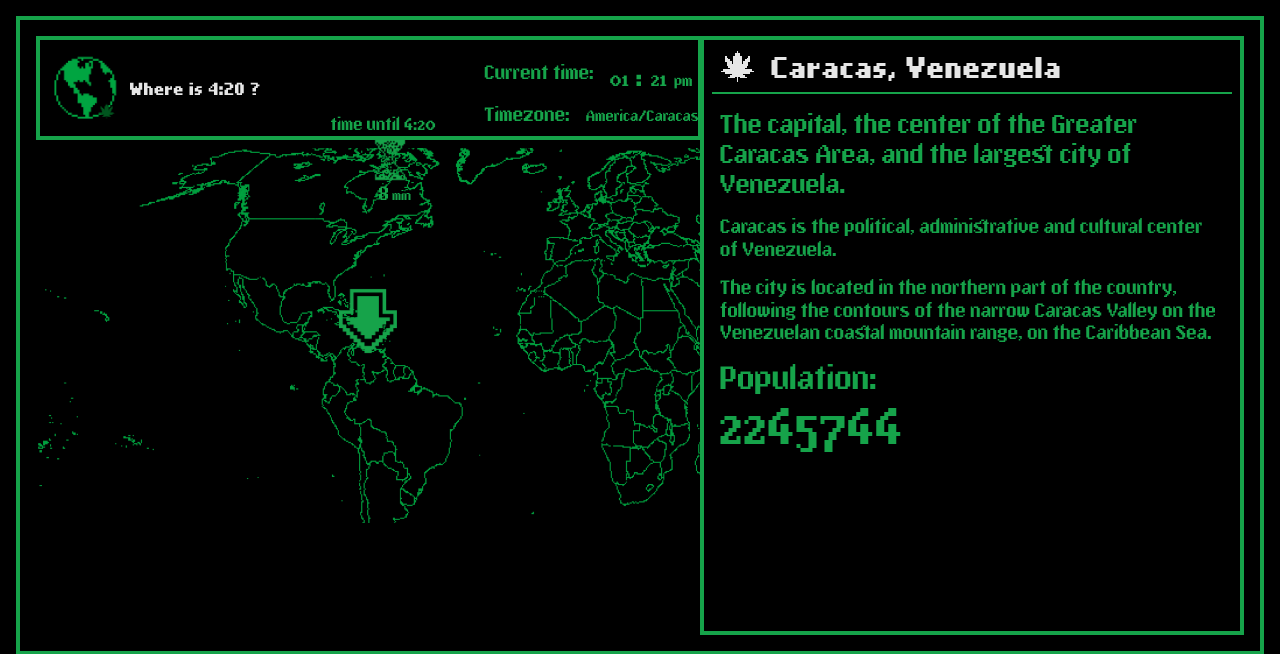
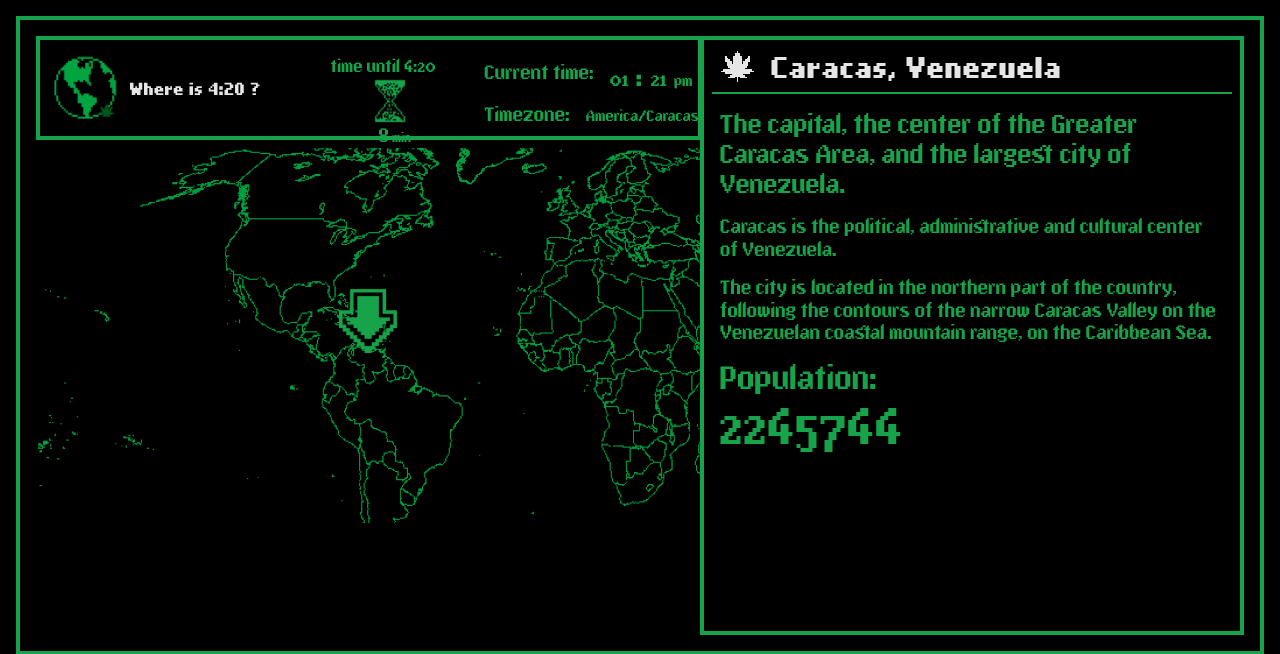
Before and after one commit to daniel-pimenta-cc/whereis420, a FastAPI app: page / in a window 1280 px wide. Shown: the top 654 px of the page. Run offline with FastAPI, Linux system fonts and the light colour scheme; some libraries are stand-ins or nearby versions.

Commit message:
................

```diff
--- a/templates/index.html
+++ b/templates/index.html
@@ -117,7 +117,7 @@
                 </div>
               </div>
             </div>
-            <div id="countdown_div" class="h-60 w-[200px] flex items-center justify-center">
+            <div id="countdown_div" class="w-[200px] md:h-[125px] flex items-center justify-center">
               <div id="clock_minute_hand" class="my-auto items-center justify-center">
                 <h4 class="font-pix text-[12px] md:text-[16px] leading-tight mx-2">time until 4:20</h4>
                 <div class="wrap">
```
